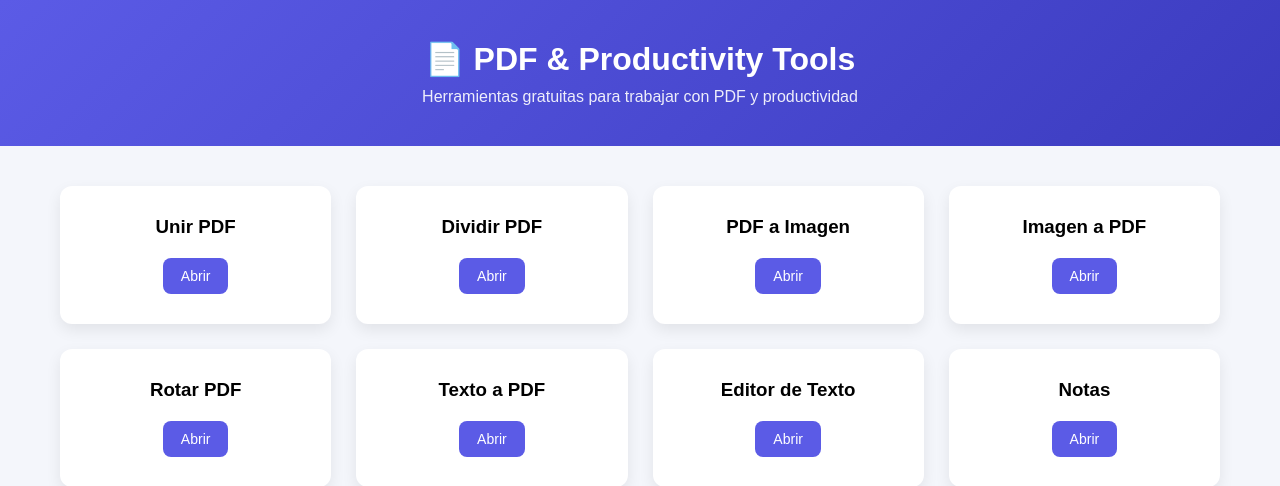
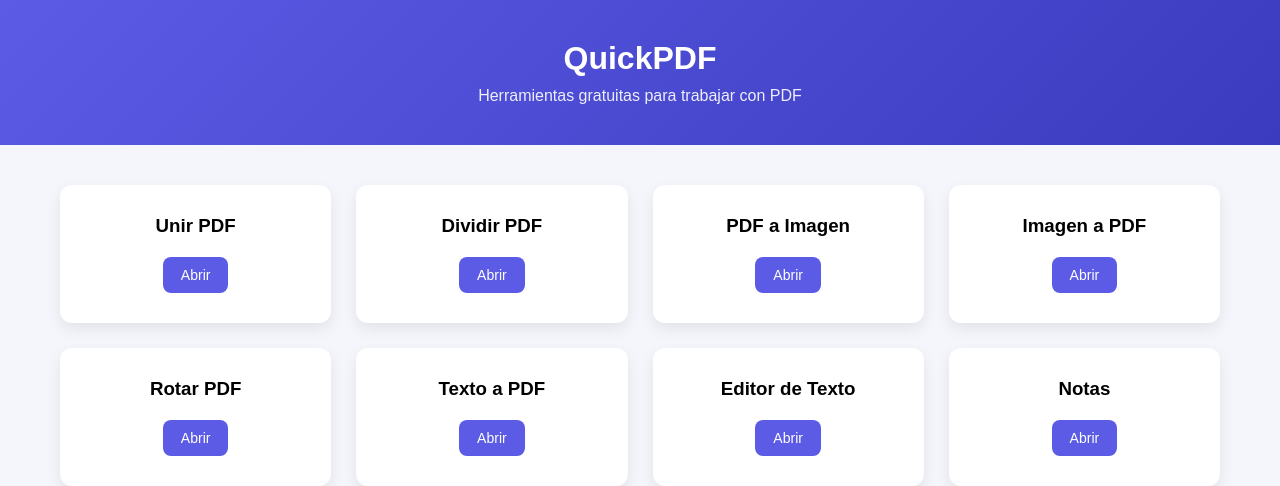
Before and after one commit to aguavellana1-lang/mi-web-pdf, a Flask app: page / in a window 1280 px wide. Shown: the top 486 px of the page. Run offline with Flask 3, Linux system fonts and the light colour scheme.

Commit message:
Update header title and description in index.html

```diff
--- a/templates/index.html
+++ b/templates/index.html
@@ -118,9 +118,8 @@ color:#666;
 
 <header>
 
-<h1>📄 PDF & Productivity Tools</h1>
-
-<p>Herramientas gratuitas para trabajar con PDF y productividad</p>
+<h1>QuickPDF</h1>
+<p>Herramientas gratuitas para trabajar con PDF</p>
 
 </header>
 
```
